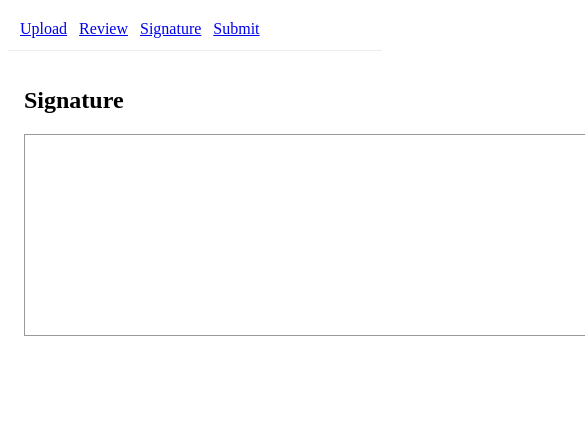
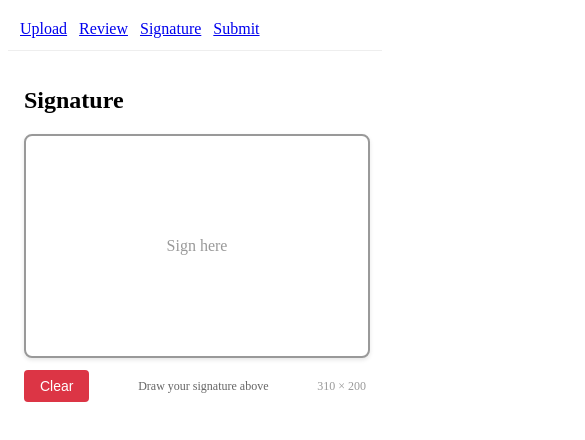
Before and after one commit to larjfut/Receipt-Extractor-3, a React (Vite) app in the folder apps/web/: page /signature in a window 390 px wide. Shown: the top 440 px of the page, 585 px wide, since content can reach past the window. Built offline with nearby package versions, Linux system fonts and the light colour scheme; no server answers.

Commit message:
feat: add responsive signature canvas

```diff
--- a/apps/web/src/pages/SignaturePage.jsx
+++ b/apps/web/src/pages/SignaturePage.jsx
@@ -1,49 +1,246 @@
-import React, { useEffect, useRef } from 'react'
+import React, { useEffect, useRef, useState } from 'react'
 import { useReceipt } from '../receiptContext.jsx'
 
 export default function SignaturePage() {
   const { signatureDataUrl, setSignatureDataUrl } = useReceipt()
   const canvasRef = useRef(null)
-  let drawing = false
+  const containerRef = useRef(null)
+  const [isDrawing, setIsDrawing] = useState(false)
+  const [canvasSize, setCanvasSize] = useState({ width: 600, height: 200 })
 
+  // Handle canvas resizing
   useEffect(() => {
-    const c = canvasRef.current
-    const ctx = c.getContext('2d')
+    function updateCanvasSize() {
+      if (containerRef.current) {
+        const containerWidth = containerRef.current.offsetWidth
+        const maxWidth = Math.min(containerWidth - 32, 600)
+        const height = Math.max(200, Math.min(maxWidth * 0.33, 250))
+
+        setCanvasSize({ width: maxWidth, height })
+      }
+    }
+
+    updateCanvasSize()
+    window.addEventListener('resize', updateCanvasSize)
+    return () => window.removeEventListener('resize', updateCanvasSize)
+  }, [])
+
+  // Drawing functionality
+  useEffect(() => {
+    const canvas = canvasRef.current
+    if (!canvas) return
+
+    const ctx = canvas.getContext('2d')
+
     ctx.lineWidth = 2
     ctx.lineCap = 'round'
-    const start = e => { drawing = true; draw(e) }
-    const end = () => { drawing = false; ctx.beginPath(); setSignatureDataUrl(c.toDataURL('image/png')) }
-    const draw = e => {
-      if (!drawing) return
-      const rect = c.getBoundingClientRect()
-      const x = (e.touches ? e.touches[0].clientX : e.clientX) - rect.left
-      const y = (e.touches ? e.touches[0].clientY : e.clientY) - rect.top
-      ctx.lineTo(x, y); ctx.stroke(); ctx.beginPath(); ctx.moveTo(x, y)
+    ctx.lineJoin = 'round'
+    ctx.strokeStyle = '#000000'
+
+    function getEventPos(e) {
+      const rect = canvas.getBoundingClientRect()
+      const scaleX = canvas.width / rect.width
+      const scaleY = canvas.height / rect.height
+
+      let clientX, clientY
+
+      if (e.touches && e.touches.length > 0) {
+        clientX = e.touches[0].clientX
+        clientY = e.touches[0].clientY
+        e.preventDefault()
+      } else {
+        clientX = e.clientX
+        clientY = e.clientY
+      }
+
+      return {
+        x: (clientX - rect.left) * scaleX,
+        y: (clientY - rect.top) * scaleY,
+      }
     }
-    c.addEventListener('mousedown', start)
-    c.addEventListener('mouseup', end)
-    c.addEventListener('mousemove', draw)
-    c.addEventListener('touchstart', start)
-    c.addEventListener('touchend', end)
-    c.addEventListener('touchmove', draw)
+
+    function startDrawing(e) {
+      setIsDrawing(true)
+      const pos = getEventPos(e)
+      ctx.beginPath()
+      ctx.moveTo(pos.x, pos.y)
+    }
+
+    function draw(e) {
+      if (!isDrawing) return
+
+      const pos = getEventPos(e)
+      ctx.lineTo(pos.x, pos.y)
+      ctx.stroke()
+    }
+
+    function stopDrawing(e) {
+      if (!isDrawing) return
+      setIsDrawing(false)
+      ctx.beginPath()
+
+      setSignatureDataUrl(canvas.toDataURL('image/png'))
+    }
+
+    canvas.addEventListener('mousedown', startDrawing)
+    canvas.addEventListener('mousemove', draw)
+    canvas.addEventListener('mouseup', stopDrawing)
+    canvas.addEventListener('mouseout', stopDrawing)
+
+    canvas.addEventListener('touchstart', startDrawing, { passive: false })
+    canvas.addEventListener('touchmove', draw, { passive: false })
+    canvas.addEventListener('touchend', stopDrawing)
+    canvas.addEventListener('touchcancel', stopDrawing)
+
     return () => {
-      c.removeEventListener('mousedown', start)
-      c.removeEventListener('mouseup', end)
-      c.removeEventListener('mousemove', draw)
-      c.removeEventListener('touchstart', start)
-      c.removeEventListener('touchend', end)
-      c.removeEventListener('touchmove', draw)
+      canvas.removeEventListener('mousedown', startDrawing)
+      canvas.removeEventListener('mousemove', draw)
+      canvas.removeEventListener('mouseup', stopDrawing)
+      canvas.removeEventListener('mouseout', stopDrawing)
+      canvas.removeEventListener('touchstart', startDrawing)
+      canvas.removeEventListener('touchmove', draw)
+      canvas.removeEventListener('touchend', stopDrawing)
+      canvas.removeEventListener('touchcancel', stopDrawing)
     }
-  }, [])
+  }, [isDrawing, setSignatureDataUrl])
+
+  function clearSignature() {
+    const canvas = canvasRef.current
+    if (canvas) {
+      const ctx = canvas.getContext('2d')
+      ctx.clearRect(0, 0, canvas.width, canvas.height)
+      setSignatureDataUrl(null)
+    }
+  }
 
   return (
     <div>
       <h2>Signature</h2>
-      <canvas ref={canvasRef} width="600" height="200" style={{border:'1px solid #999'}}></canvas>
-      {signatureDataUrl && <>
-        <p>Captured.</p>
-        <img src={signatureDataUrl} alt="signature preview" style={{maxWidth:'100%'}} />
-      </>}
+
+      <div
+        ref={containerRef}
+        style={{
+          width: '100%',
+          maxWidth: '600px',
+          margin: '0 auto',
+        }}
+      >
+        <div
+          style={{
+            position: 'relative',
+            width: '100%',
+            border: '2px solid #999',
+            borderRadius: '8px',
+            backgroundColor: '#fff',
+            boxShadow: '0 2px 4px rgba(0,0,0,0.1)',
+          }}
+        >
+          <canvas
+            ref={canvasRef}
+            width={canvasSize.width}
+            height={canvasSize.height}
+            style={{
+              width: '100%',
+              height: 'auto',
+              display: 'block',
+              cursor: isDrawing ? 'crosshair' : 'crosshair',
+              touchAction: 'none', // Prevent scrolling on mobile
+            }}
+          />
+
+          {!signatureDataUrl && (
+            <div
+              style={{
+                position: 'absolute',
+                top: '50%',
+                left: '50%',
+                transform: 'translate(-50%, -50%)',
+                color: '#999',
+                fontSize: '16px',
+                pointerEvents: 'none',
+                textAlign: 'center',
+              }}
+            >
+              Sign here
+            </div>
+          )}
+        </div>
+
+        <div
+          style={{
+            display: 'flex',
+            justifyContent: 'space-between',
+            alignItems: 'center',
+            marginTop: '12px',
+            gap: '12px',
+          }}
+        >
+          <button
+            onClick={clearSignature}
+            style={{
+              padding: '8px 16px',
+              backgroundColor: '#dc3545',
+              color: 'white',
+              border: 'none',
+              borderRadius: '4px',
+              cursor: 'pointer',
+              fontSize: '14px',
+            }}
+            onMouseOver={(e) => (e.target.style.backgroundColor = '#c82333')}
+            onMouseOut={(e) => (e.target.style.backgroundColor = '#dc3545')}
+          >
+            Clear
+          </button>
+
+          <div
+            style={{
+              fontSize: '12px',
+              color: '#666',
+              textAlign: 'center',
+              flex: 1,
+            }}
+          >
+            {signatureDataUrl
+              ? '✓ Signature captured'
+              : 'Draw your signature above'}
+          </div>
+
+          <div
+            style={{
+              fontSize: '12px',
+              color: '#999',
+            }}
+          >
+            {canvasSize.width} × {canvasSize.height}
+          </div>
+        </div>
+      </div>
+
+      {signatureDataUrl && (
+        <div style={{ marginTop: '24px' }}>
+          <h3>Preview</h3>
+          <div
+            style={{
+              border: '1px solid #ddd',
+              borderRadius: '4px',
+              padding: '16px',
+              backgroundColor: '#f8f9fa',
+              textAlign: 'center',
+            }}
+          >
+            <img
+              src={signatureDataUrl}
+              alt="Signature preview"
+              style={{
+                maxWidth: '100%',
+                height: 'auto',
+                border: '1px solid #ccc',
+                borderRadius: '4px',
+              }}
+            />
+          </div>
+        </div>
+      )}
     </div>
   )
 }
```
